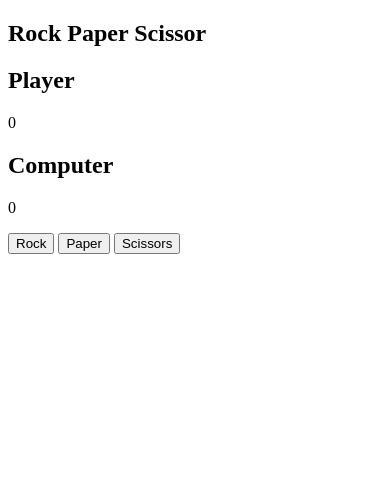
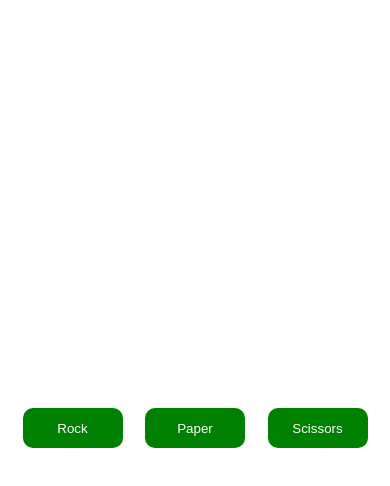
Before and after one commit to regal-rahul/rock-paper-scissor, a plain HTML site: page index.html in a window 390 px wide. Drawn offline with Linux system fonts and the light colour scheme.

Commit message:
add images , basic css

```diff
--- a/app.js
+++ b/app.js
@@ -48,7 +48,6 @@ function playRound(playerSelection, computerSelection) {
     }
 }
 
-
 let userScore = parseInt(0);
 let computerScore = parseInt(0);
 let win = "You win"
--- a/index.html
+++ b/index.html
@@ -5,6 +5,7 @@
     <meta http-equiv="X-UA-Compatible" content="IE=edge" />
     <meta name="viewport" content="width=device-width, initial-scale=1.0" />
     <title>Rock Paper Scissor</title>
+    <link rel="stylesheet" href="./public/css/style.css" />
   </head>
   <body>
     <section class="game">
--- /dev/null
+++ b/public/css/style.css
@@ -0,0 +1,100 @@
+/* styles.css */
+/* universal selector - Applies to whole document */
+*{
+    padding: 0;
+    margin: 0;
+    box-sizing: border-box;
+    background: url();
+    color: #fff;
+}
+/* To center everything in game */
+.game{
+    display: flex;
+    flex-direction: column;
+    height: 100vh;
+    width: 100vw;
+    justify-content: center;
+    align-items: center;
+}
+
+/* Title of the game */
+.title{
+    position: absolute;
+    top: 0;
+    font-size: 4rem;
+    z-index: 2;
+}
+
+/* Score Board */
+.score{
+    display: flex;
+    width: 30vw;
+    justify-content: space-evenly;
+    position: absolute;
+    top: 70px;
+    z-index: 1;
+}
+
+/* Score  */
+.p-count,.c-count{
+    text-align: center;
+    font-size: 1.5rem;
+    margin-top: 1rem;
+}
+
+/* displaying three buttons in one line */
+.options{
+    display: flex;
+    width: 50vw;
+    justify-content: space-evenly;
+    margin-top: 2rem;
+}
+
+/* Styling on all three buttons */
+.rock, .paper, .scissor{
+    padding: 0.8rem;
+    width: 100px;
+    border-radius: 10px;
+    background: green;
+    outline: none;
+    border-color: green;
+    border: none;
+    cursor: pointer;
+}
+
+.move{
+    font-size: 2rem;
+    font-weight: bold;
+}
+
+/* Reload button style */
+.reload {
+    display: none;
+    margin-top: 2rem;
+    padding: 1rem;
+    background: green;
+    outline: none;
+    border: none;
+    border-radius: 10px;
+    cursor: pointer;
+}
+
+.result{
+    margin-top: 20px;
+    font-size: 1.2rem;
+}
+
+/* Responsive Design */
+@media screen and (max-width: 612px)
+{
+    .title{
+        text-align: center;
+    }
+    .score{
+        position: absolute;
+        top: 200px;
+        width: 100vw;
+    }
+    .options{
+        width: 100vw;
+    }
```
Also changed, not shown: public/images/paper.png (added), public/images/rock.png (added), public/images/scissor.png (added), 1 other file.
